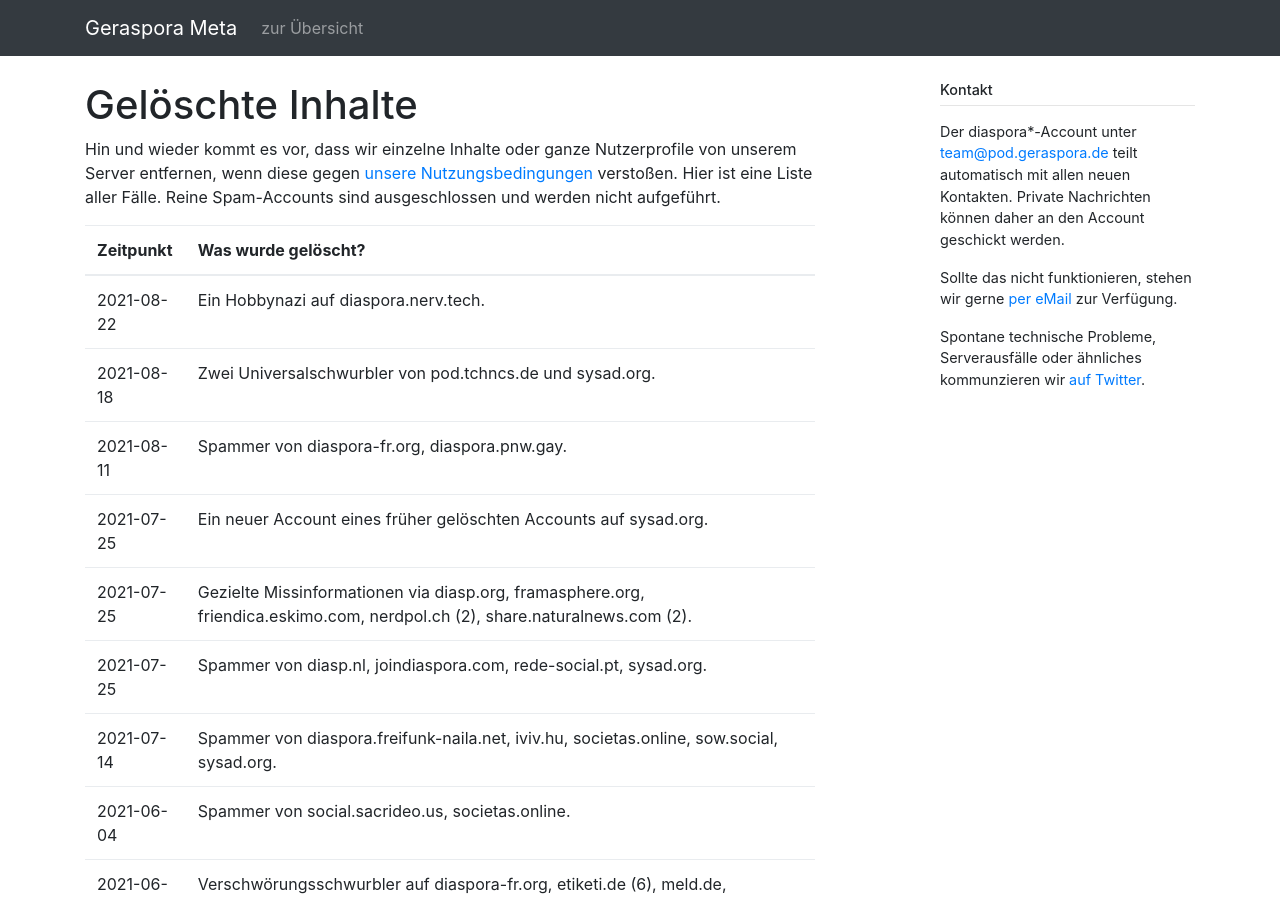
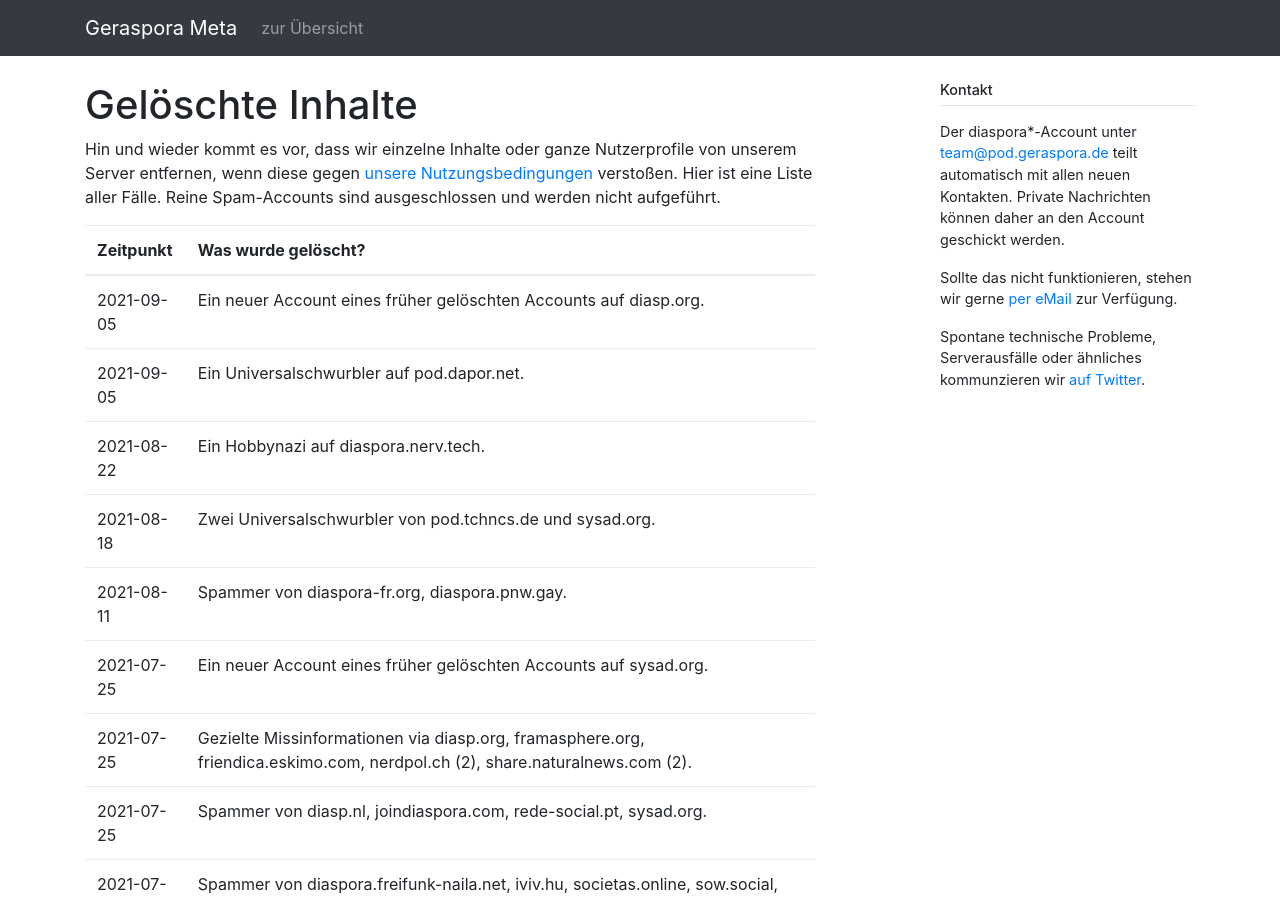
Before and after one commit to geraspora/meta, a Jekyll site: the page built from pod/deleted_contents.md, in a window 1280 px wide and 900 px high. Built offline with Jekyll 4.4.1, drawn with Linux system fonts in a browser that asks for light colours.

Commit message:
deletions

```diff
--- a/pod/deleted_contents.md
+++ b/pod/deleted_contents.md
@@ -8,6 +8,8 @@ Hin und wieder kommt es vor, dass wir einzelne Inhalte oder ganze Nutzerprofile
 
 | Zeitpunkt  | Was wurde gelöscht?                                                                                                                                                                                                                                                                                                                                                                                                                                                                                                                                                                                                                                                                                                                                                                                                                                                                                                                                                       |
 | ---------- | ------------------------------------------------------------------------------------------------------------------------------------------------------------------------------------------------------------------------------------------------------------------------------------------------------------------------------------------------------------------------------------------------------------------------------------------------------------------------------------------------------------------------------------------------------------------------------------------------------------------------------------------------------------------------------------------------------------------------------------------------------------------------------------------------------------------------------------------------------------------------------------------------------------------------------------------------------------------------- |
+| 2021-09-05 | Ein neuer Account eines früher gelöschten Accounts auf diasp.org.                                                                                                                                                                                                                                                                                                                                                                                                                                                                                                                                                                                                                                                                                                                                                                                                                                                                                                         |
+| 2021-09-05 | Ein Universalschwurbler auf pod.dapor.net.                                                                                                                                                                                                                                                                                                                                                                                                                                                                                                                                                                                                                                                                                                                                                                                                                                                                                                                                |
 | 2021-08-22 | Ein Hobbynazi auf diaspora.nerv.tech.                                                                                                                                                                                                                                                                                                                                                                                                                                                                                                                                                                                                                                                                                                                                                                                                                                                                                                                                     |
 | 2021-08-18 | Zwei Universalschwurbler von pod.tchncs.de und sysad.org.                                                                                                                                                                                                                                                                                                                                                                                                                                                                                                                                                                                                                                                                                                                                                                                                                                                                                                                 |
 | 2021-08-11 | Spammer von diaspora-fr.org, diaspora.pnw.gay.                                                                                                                                                                                                                                                                                                                                                                                                                                                                                                                                                                                                                                                                                                                                                                                                                                                                                                                            |
```
